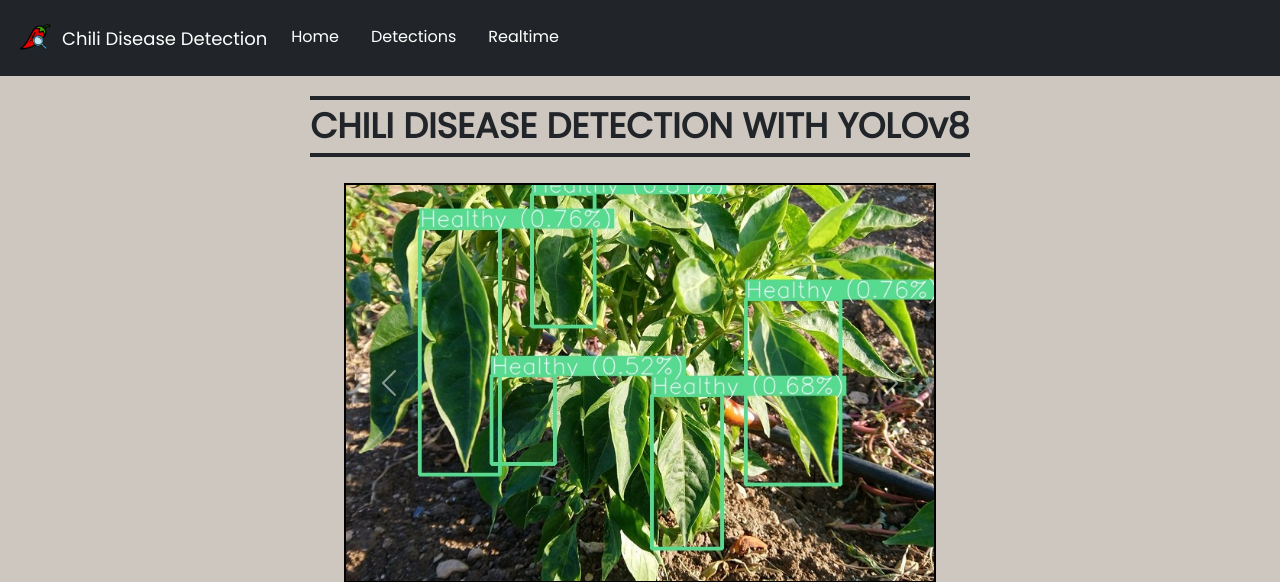
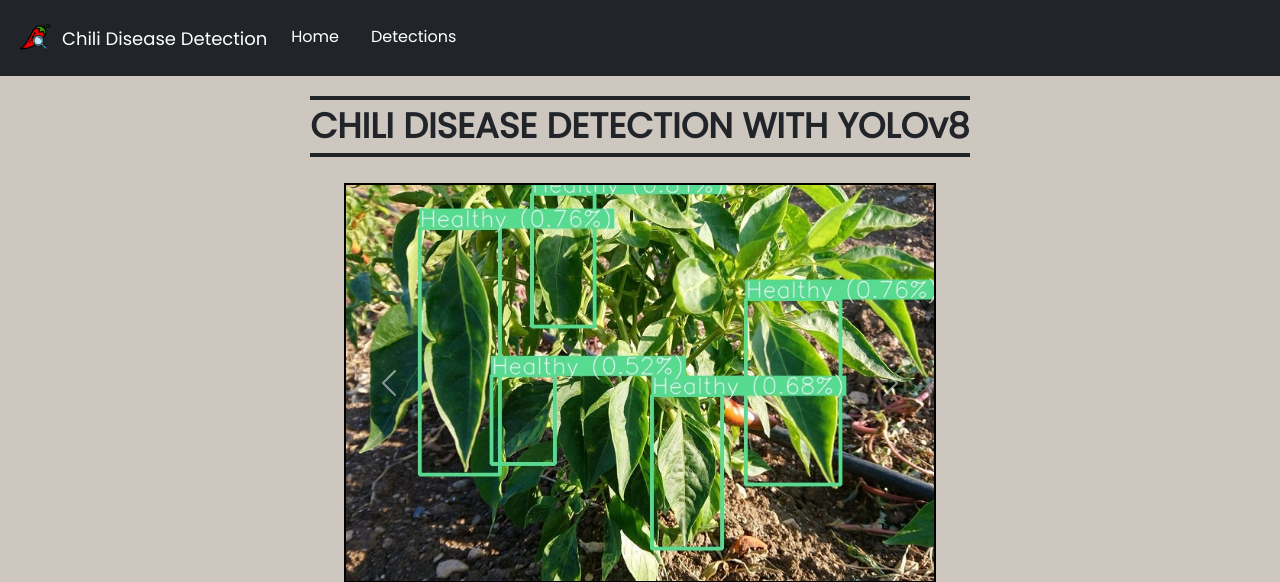
Before and after one commit to muhrevan08/ChiliPlantDiseaseDetection-YoloV8, a Flask app: page / in a window 1280 px wide. Shown: the top 582 px of the page. Run offline with Flask 3, Linux system fonts and the light colour scheme.

Commit message:
update programs

```diff
--- a/infer.py
+++ b/infer.py
@@ -40,7 +40,7 @@ def draw_bbox(frame, boxes, class_names, colors):
         cv2.putText(frame, label, (x1, y1 - 2), 0, 1, (255, 255, 255), thickness=1, lineType=cv2.LINE_AA)
 
 
-def run_yolo(model_name='yolo_assets/Models/yolov8m_custom.pt', source=0, prediction_type='video',
+def run_yolo(model_name='yolo_assets/Models/best.pt', source=0, prediction_type='video',
              class_path="yolo_assets/Classes/classes.txt",
              outdir='yolo_assets/Detections/output',
              web_app=False):
--- a/main.py
+++ b/main.py
@@ -44,6 +44,7 @@ def home():
     session.clear()
     return render_template('home.html')
 
+
 @app.route('/detections', methods=['GET', 'POST'])
 def upload_page():
     form = UploadFileForm()
@@ -57,10 +58,11 @@ def upload_page():
                                              secure_filename(file.filename))
     return render_template('detections.html', form=form)
 
-@app.route("/realtime", methods=['GET', 'POST'])
-def webcam():
-    session.clear()
-    return render_template('realtime.html')
+
+# @app.route("/realtime", methods=['GET', 'POST'])
+# def webcam():
+#     session.clear()
+#     return render_template('realtime.html')
 
 @app.route('/media')
 def media():
--- a/requirements.txt
+++ b/requirements.txt
@@ -1,4 +1,4 @@
-ultralytics==8.0.99
+ultralytics==8.0.180
 opencv-python==4.7.0.72
 flask==2.3.2
 Flask-WTF==1.1.1
--- a/templates/404.html
+++ b/templates/404.html
@@ -77,7 +77,6 @@
             <ul>
                 <li><a href="/home">Home</a></li>
                 <li><a href="/Detections">Media</a></li>
-                <li><a href="/webcam">Live Webcam</a></li>
             </ul>
         </nav>
     </header>
--- a/templates/500.html
+++ b/templates/500.html
@@ -80,7 +80,6 @@
             <ul>
                 <li><a href="/home">Home</a></li>
                 <li><a href="/Detections">Media</a></li>
-                <li><a href="/webcam">Live Webcam</a></li>
             </ul>
         </nav>
     </header>
--- a/templates/detections.html
+++ b/templates/detections.html
@@ -34,9 +34,6 @@
             </li>
             <li class="nav-item">
               <a class="nav-link active menu" href="/detections">Detections</a>
-            </li>
-            <li class="nav-item">
-              <a class="nav-link menu" href="/realtime">Realtime</a>
             </li>
           </ul>
         </div>
--- a/templates/home.html
+++ b/templates/home.html
@@ -36,9 +36,6 @@
               </li>
               <li class="nav-item">
                 <a class="nav-link menu" href="/detections">Detections</a>
-              </li>
-              <li class="nav-item">
-                <a class="nav-link menu" href="/realtime">Realtime</a>
               </li>
             </ul>
           </div>
--- a/yolo_assets/Classes/classes.txt
+++ b/yolo_assets/Classes/classes.txt
@@ -1,4 +1,4 @@
-Leaf Spot
 Healthy
 Leaf Curl
+Leaf Spot
 Yellow Leaves
```
Also changed, not shown: 1 other file.
